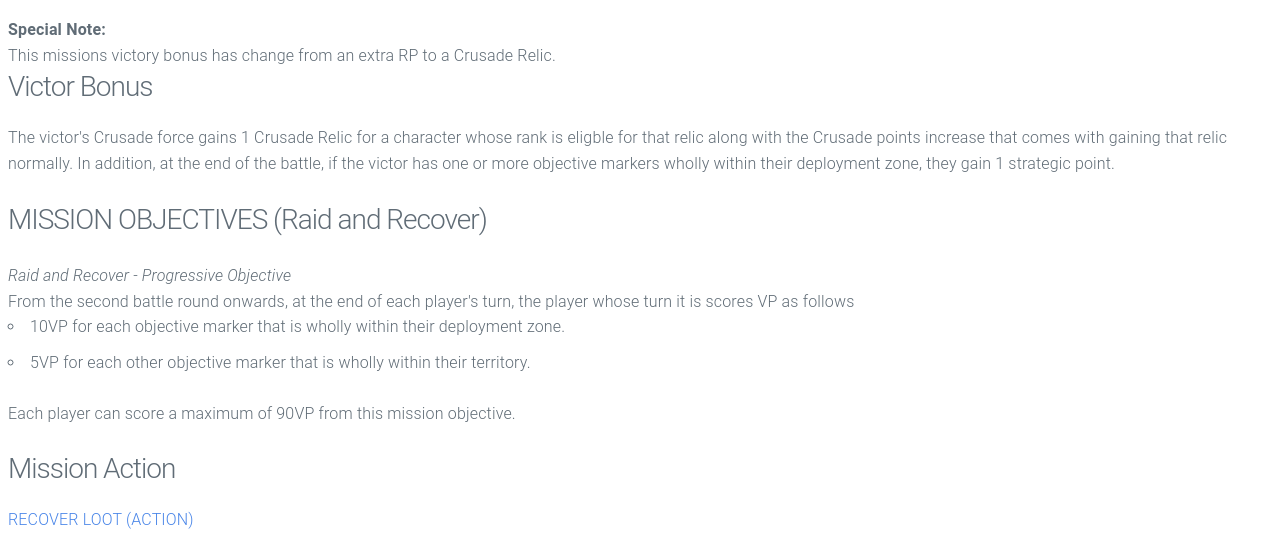
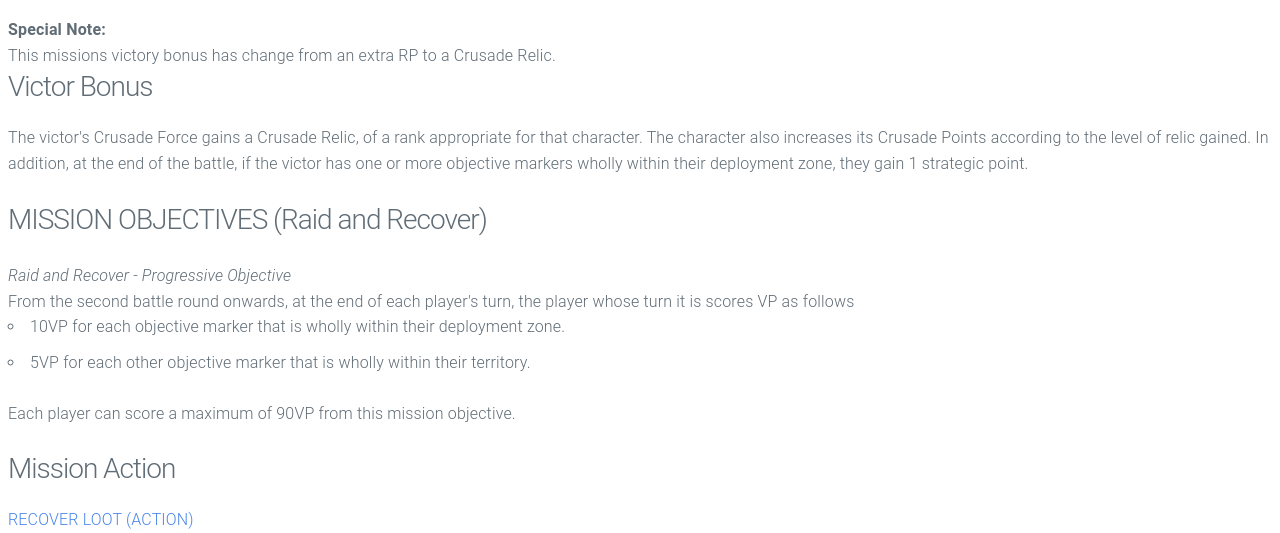
Before and after one commit to morio/Armageddon, a plain HTML site: page mission-3.html in a window 1280 px wide. Shown: the part 194-727 px from the top of the page. Drawn offline with Linux system fonts and the light colour scheme.

Commit message:
Reword victory bonus

```diff
--- a/mission-3.html
+++ b/mission-3.html
@@ -94,7 +94,7 @@ At the end of each battle, if two or more units from your Crusade army (excludin
         <div class="row">
     <div class="column">
 <h3>Victor Bonus</h3>
-The victor's Crusade force gains 1 Crusade Relic for a character whose rank is eligble for that relic along with the Crusade points increase that comes with gaining that relic normally. In addition, at the end of the battle, if the victor has one or more objective markers wholly within their deployment zone, they gain 1 strategic point.
+The victor's Crusade Force gains a Crusade Relic, of a rank appropriate for that character. The character also increases its Crusade Points according to the level of relic gained. In addition, at the end of the battle, if the victor has one or more objective markers wholly within their deployment zone, they gain 1 strategic point.
         </div>
     </div>
     <br>
```
